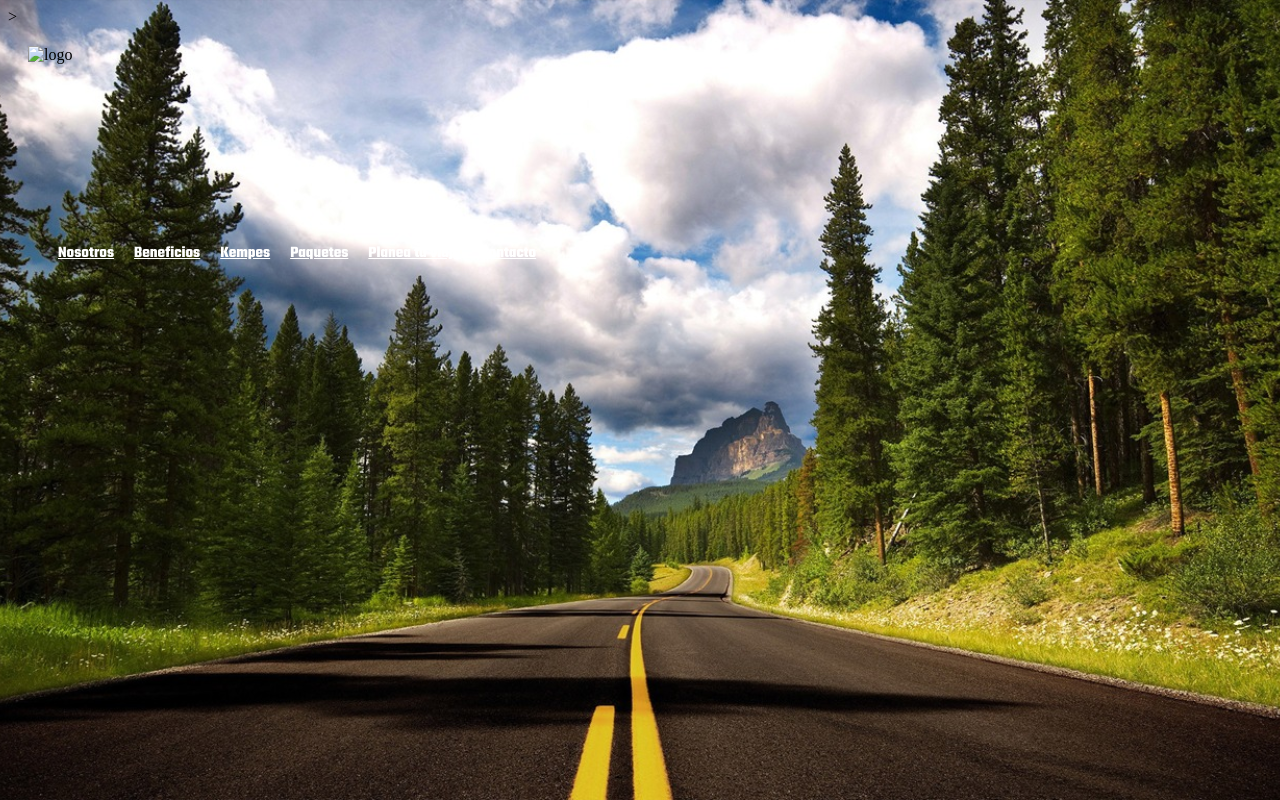
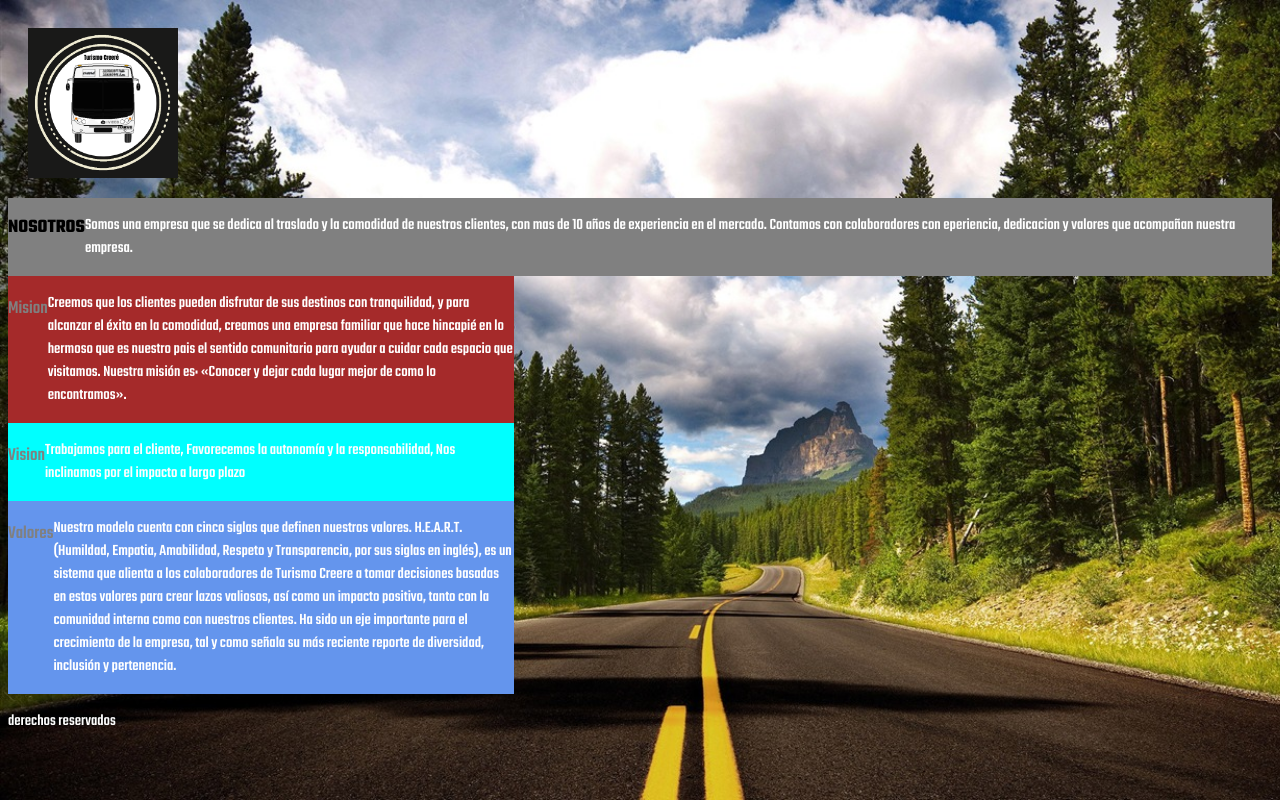
Before and after one commit to Sol-Rodriguez/Entregafinal-RodriguezSol, a plain HTML site: page pages/nosotros.html in a window 1280 px wide. Shown: the top 800 px of the page. Drawn offline with Linux system fonts and the light colour scheme; files that its build step writes are made by us from their sources; files whose address does not match are found by name.

Commit message:
modificacion en nosotros.html

```diff
--- a/assets/css/style.css
+++ b/assets/css/style.css
@@ -49,8 +49,53 @@ a{
     font-family: "teko";
     font-weight: 700;
 }
-.d-block w-100{
-    width: 100%;
-    height: 100%;
-    object-fit:cover;
+.nosotros{
+    background-color: black;
 }
+
+.titulo{
+    display:flex;
+    background-color: grey;
+}
+.box1{
+    display: flex;
+    background-color: brown;
+    width: 40%;
+    height: 40%;
+    justify-content:left;
+    justify-items: center;
+}
+h1{
+    font-family: "teko";
+    font-weight: 700;
+    font-size: larger;
+    color: black;
+}
+p{
+    font-family: "teko";
+    font-weight: 500;
+    color: white
+}
+h3{
+    font-family: "teko";
+    font-weight: 500;
+    color: grey;
+}
+.box2{
+    display: flex;
+    justify-content:center;
+    justify-items: center;
+    overflow: hidden;
+    background-color: aqua;
+    width: 40%;
+    height: 40%;
+
+}
+.box3{
+    display: flex;
+    justify-content: center;
+    justify-items: center;
+    background-color: cornflowerblue;
+    width: 40%;
+    height: 40%;
+}
--- a/pages/nosotros.html
+++ b/pages/nosotros.html
@@ -4,33 +4,55 @@
     <meta charset="UTF-8">
     <meta name="viewport" content="width=device-width, initial-scale=1.0">
     <title>TurismoCreere</title>
-    <link rel="stylesheet" href="./assets/css/style.css">
-    <link rel="shortcut icon" href="./assets/img/logo.png" type="image/png">
+    <link rel="stylesheet" href="../assets/css/style.css">
+    <link rel="shortcut icon" href="../assets/img/logo.png" type="image/png">
 </head>
-<body>
+<body class="nosotros">
   <header>
-     <nav id="nav">
-      <span class="logo">
-       ><img src="../turismo-creere/assets/img/logo.png" alt="logo" width="150px" height="150px"
-       ></span>
-      <ul class="menu">
-         <li><a href="./pages/nosotros.html">Nosotros</li>
-         <li><a href="./pages/beneficios.html">Beneficios</a></li>
-         <li><a href="./pages/kempes.html">Kempes</a></li>
-         <li><a href="./pages/paquetes.html">Paquetes</a></li>
-         <li><a href="./pages/planea-tu-viaje.html">Planea tu viaje</a></li>
-         <li><a href="./pages/contacto.html">Contacto</a></li>
-      </ul>
-   </nav>
+    <nav>
+      <img src="../assets/img/logo.png" alt="logo" width="150px" height="150px">
+    </nav>
   </header>
+  <section class="titulo">
+    <h1>NOSOTROS</h1>
+      <p> Somos una empresa que se dedica al traslado y la comodidad de nuestros clientes,
+        con mas de 10 años de experiencia en el mercado. Contamos con colaboradores con eperiencia, dedicacion y valores que acompañan nuestra empresa.
+      </p>
+  </section>
+  <section class="box1">
+    <h3>Mision</h3>
+      <p>
+        Creemos que los clientes pueden disfrutar de sus destinos con tranquilidad,
+        y para alcanzar el éxito en la comodidad,
+        creamos una empresa familiar que hace hincapié en lo hermoso que es nuestro pais
+        el sentido comunitario para ayudar a cuidar cada espacio que visitamos.
+        Nuestra misión es: «Conocer y dejar cada lugar mejor de como lo encontramos».
+      </p>
+  </section>
+  <section class="box2">
+    <h3>Vision</h3>
+      <p>Trabajamos para el cliente,
+    Favorecemos la autonomía y la responsabilidad,
+    Nos inclinamos por el impacto a largo plazo
+      </p>
+  </section>
+  <section class="box3">
+    <h3>Valores</h3>
+      <p>
+        Nuestro modelo cuenta con cinco siglas que definen nuestros valores. H.E.A.R.T.
+        (Humildad, Empatia, Amabilidad, Respeto y Transparencia, por sus siglas en inglés),
+        es un sistema que alienta a los colaboradores de Turismo Creere a tomar decisiones basadas en estos valores para crear lazos valiosos,
+        así como un impacto positivo, tanto con la comunidad interna como con nuestros clientes.
+        Ha sido un eje importante para el crecimiento de la empresa, tal y como señala su más reciente reporte de diversidad, inclusión y pertenencia.
+      </p>
+  </section>
 
 
-  <br><br><br><br><br><br><br><br><br><br><br><br><br><br><br><br><br><br><br><br>
-  <br><br><br><br><br><br><br><br><br><br><br><br><br><br><br><br><br><br><br><br>
-  <br><br><br><br><br><br><br><br><br><br><br><br><br><br><br><br><br><br><br><br>
-  <br><br><br><br><br><br><br><br><br><br><br><br><br><br><br><br><br><br><br><br>
+
+
 
   <footer>
     <p>derechos reservados</p>
   </footer>
+
 </body>
```
